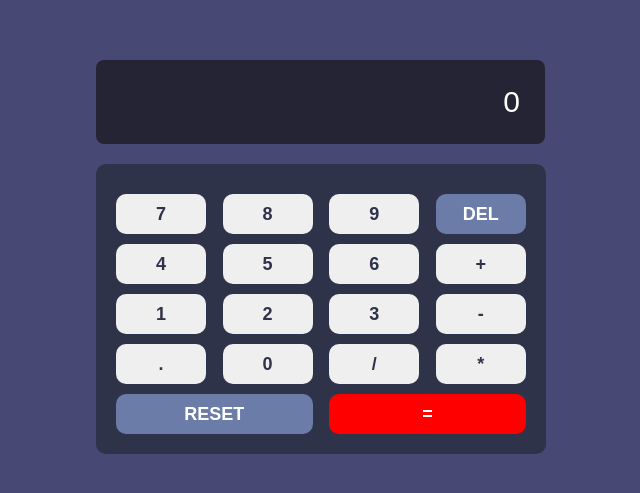
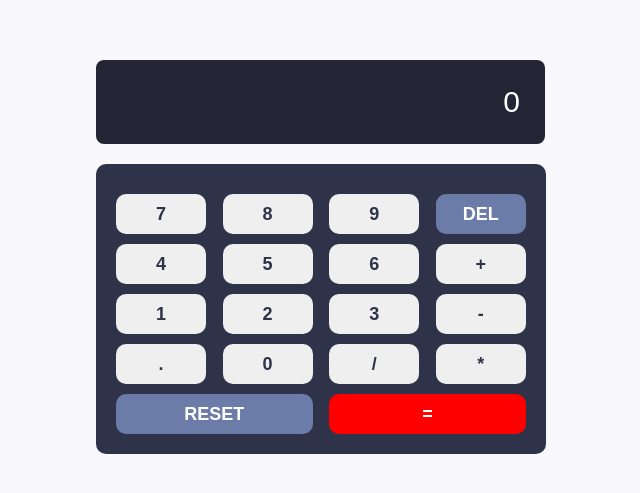
Before and after one commit to Nandininahata/calculator, a plain HTML site: page index.html in a window 1280 px wide. Shown: the part 143-636 px from the top of the page, without its empty margins (326-966 px from the left). Drawn offline with Linux system fonts and the light colour scheme.

Commit message:
Update style3.css

```diff
--- a/style3.css
+++ b/style3.css
@@ -4,7 +4,7 @@
     padding: 0;
 }
 body{
-    background-color: rgb(72, 72, 116);
+    background-color: rgb(249, 249, 253);
     width: 100%;
     height: 100vh;
     display: flex;
```
